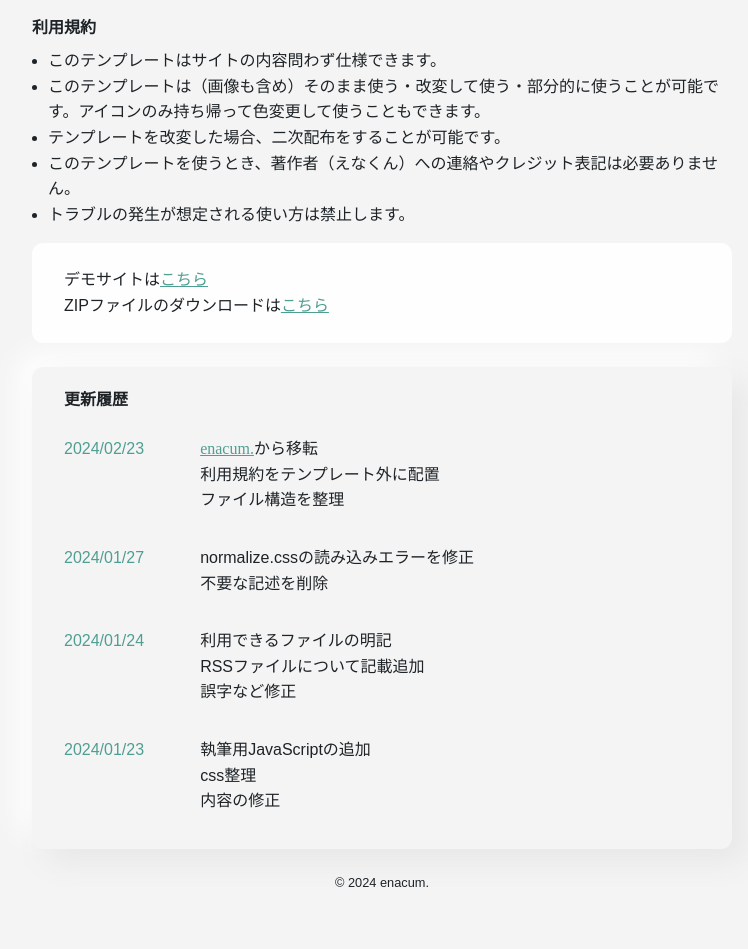
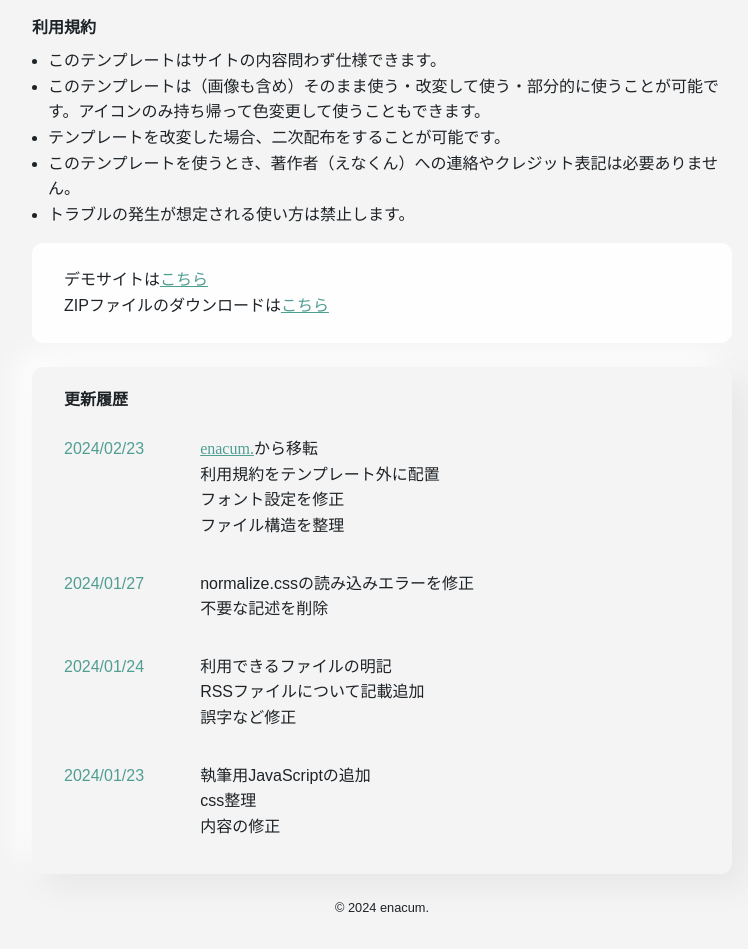
Before and after one commit to enacum/osagari, a plain HTML site: page templates/pink-and-blue/index.html in a window 1280 px wide. Shown: the part 787-1736 px from the top of the page, without its empty margins (258-1006 px from the left). Before the commit the page ends 1710 px from the top, so only its background shows below. Drawn offline with Linux system fonts and the light colour scheme; files that its build step writes are made by us from their sources; a web font is replaced by a local one.

Commit message:
Update index.html

```diff
--- a/templates/pink-and-blue/index.html
+++ b/templates/pink-and-blue/index.html
@@ -72,6 +72,7 @@
           <p>
             <a href="https://enacum.me">enacum.</a>から移転<br>
             利用規約をテンプレート外に配置<br>
+            フォント設定を修正<br>
             ファイル構造を整理
           </p>
         </li>
```
